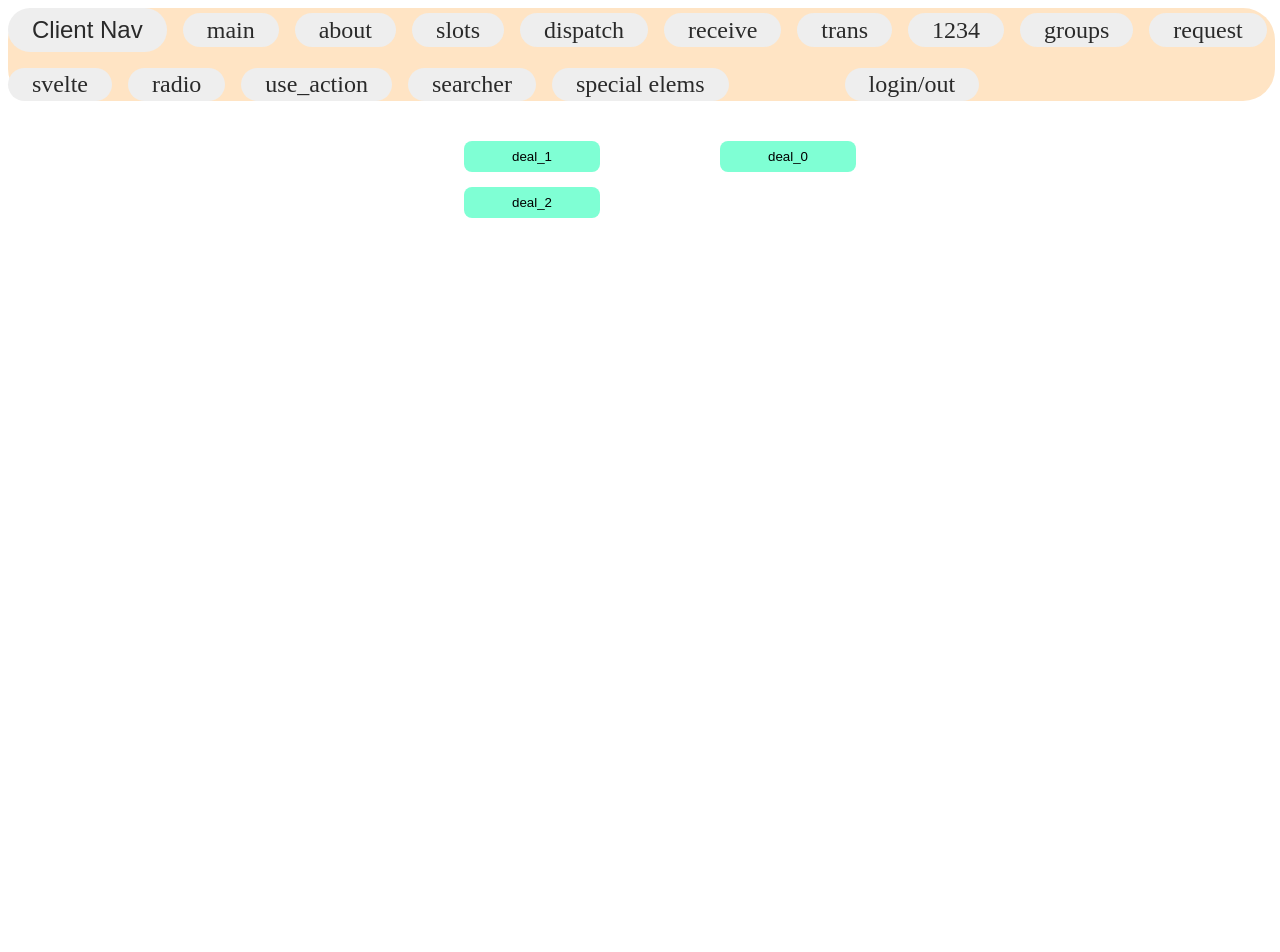
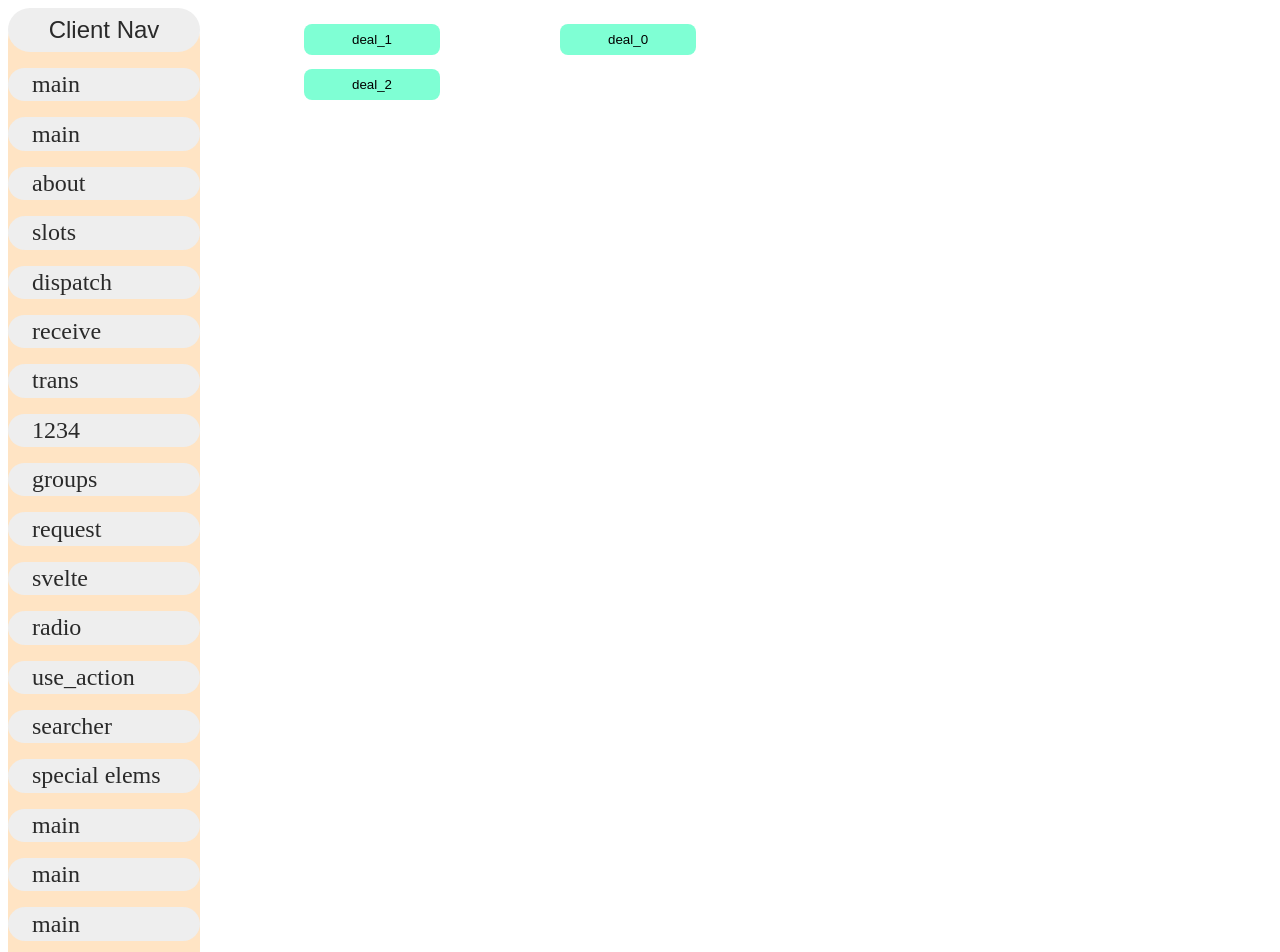
Before and after one commit to Waldemar-00/Svelte-Sveltekit, a SvelteKit app: page /receive in a window 1280 px wide. Shown: the top 952 px of the page. Before the commit the page ends 800 px from the top, so only its background shows below. Built offline with nearby package versions, Linux system fonts and the light colour scheme.

Commit message:
svelte:window, svelte:document.

```diff
--- a/src/routes/+layout.svelte
+++ b/src/routes/+layout.svelte
@@ -14,9 +14,11 @@
 	}
 </script>
 
+<main>
 	<nav style="--toggle:{toggle}; --pointer:{disabled}">
 		<button class="spred" on:click={toggleDisplay}>Client Nav</button>
 		<a href="/">main</a>
+		<a href="/s_window">main</a>
 		<a href="/about/?size=43">about</a>
 		<a href="/slots">slots</a>
 		<a href="/dispatch">dispatch</a>
@@ -30,9 +32,19 @@
 		<a href="/use_action">use_action</a>
 		<a href="/searcher">searcher</a>
 		<a href="/special">special elems</a>
+		<a href="/">main</a>
+		<a href="/">main</a>
+		<a href="/">main</a>
+		<a href="/">main</a>
+		<a href="/">main</a>
+		<a href="/">main</a>
+		<a href="/">main</a>
 		<a href="/login" class="login">login/out</a>
 	</nav>
+	<div>
 		<slot></slot>
+	</div>
+</main>
 
 <!-- <dialog>
 	<form action="">
@@ -48,9 +60,15 @@
 </dialog> -->
 
 <style>
+	main {
+		display: inline-flex;
+		justify-content: flex-start;
+		gap: 5vw;
+	}
 	nav {
 		display: inline-flex;
-		align-items: center;
+		flex-direction: column;
+
 		flex-wrap: wrap;
 		gap: 1rem;
 		position: relative;
@@ -58,7 +76,7 @@
 		top: 0;
 		background-color: bisque;
 		border-radius: 2rem;
-		width: 99vw;
+		width: 12rem;
 	}
 	:global(a) {
 		text-decoration: none;
@@ -84,7 +102,5 @@
 	.login {
 		opacity: 1;
 		pointer-events: inherit;
-		position: relative;
-		left: 100px;
 	}
 </style>
--- /dev/null
+++ b/src/routes/special/+layout.svelte
@@ -0,0 +1,21 @@
+<nav>
+	<a href="/special/window">svelte:window</a>
+	<a href="/special/document">svelte:document</a>
+</nav>
+<slot></slot>
+
+<style>
+	nav {
+		display: flex;
+		padding: 1rem 4rem;
+		gap: 2rem;
+		border-radius: 1rem;
+		background-color: aqua;
+		margin-bottom: 2rem;
+	}
+	a {
+		background-color: aliceblue;
+		padding: 0.5rem 4rem 0.5rem 0.7rem;
+		border-radius: 1rem;
+	}
+</style>
```
Also changed, not shown: src/routes/special/document/+page.svelte (added, +11 -0 lines), src/routes/special/window/+page.svelte (added, +12 -0 lines). Lines whose indentation alone changed are shown as unchanged.
